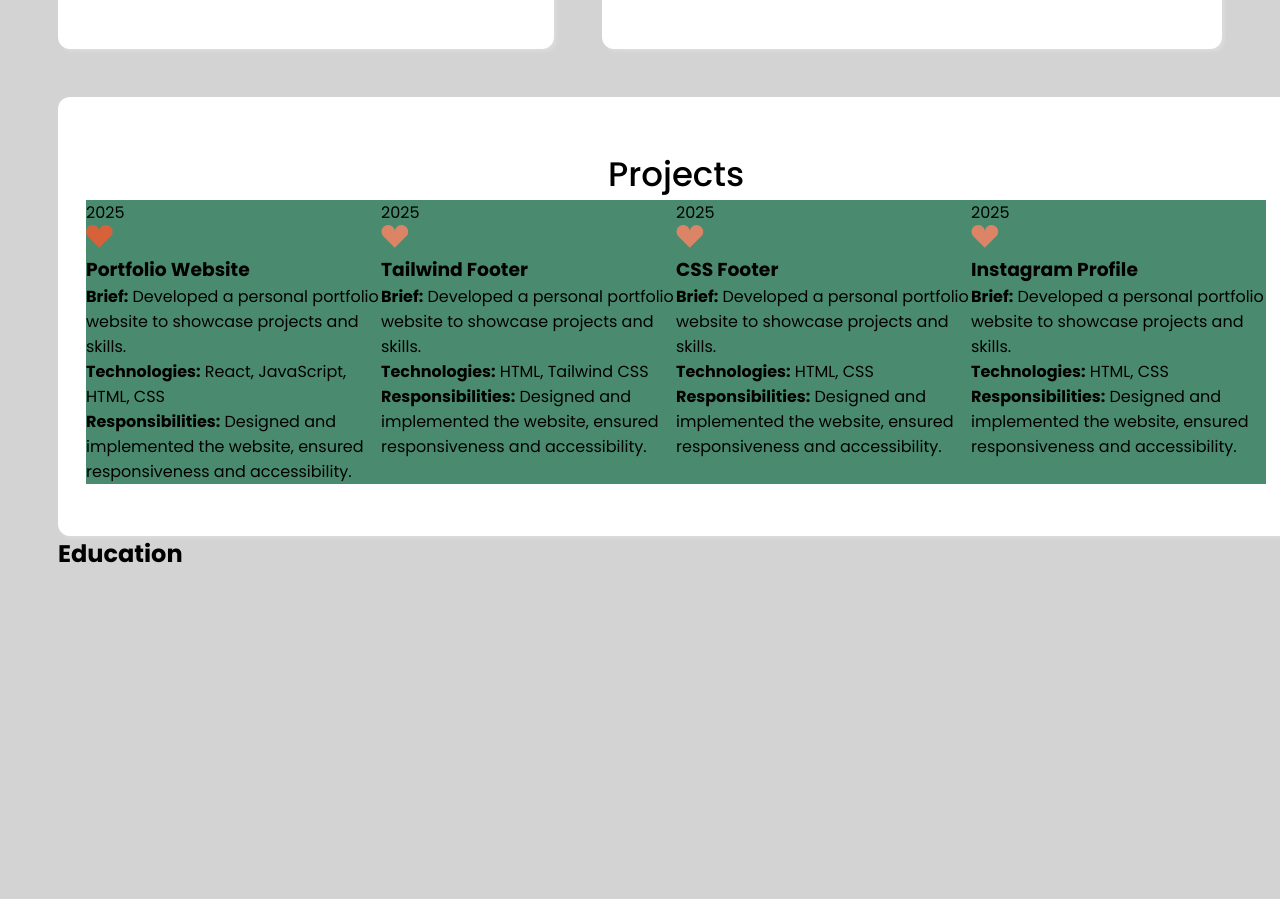
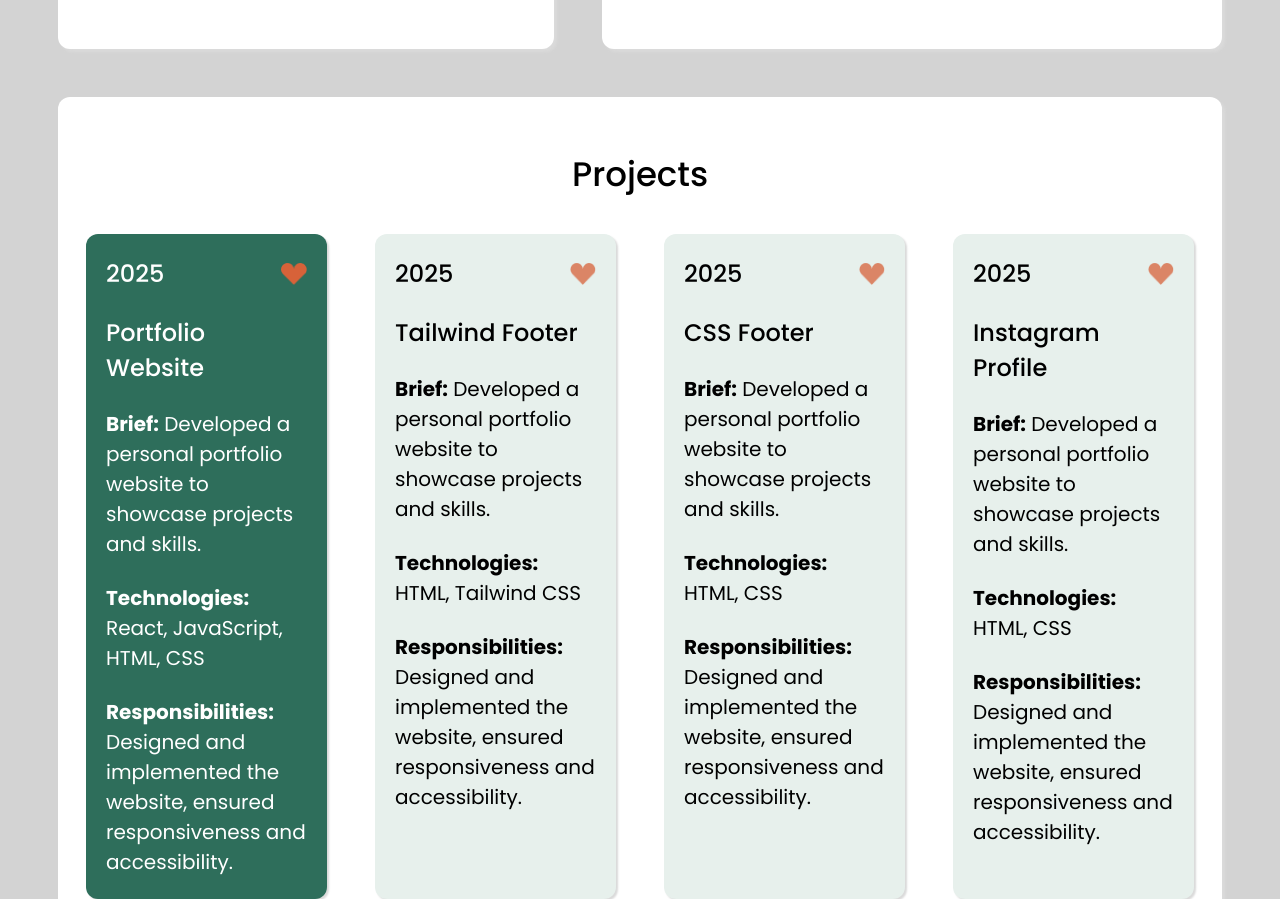
Before and after one commit to tawandakasunzuma/TAWKAS25106_FTO2502_A1_TawandaKasunzuma_SDF_Portfolio_Piece, a plain HTML site: page index.html in a window 1280 px wide. Shown: the part 829-1728 px from the top of the page. Before the commit the page ends 1464 px from the top, so only its background shows below. Drawn offline with Linux system fonts and the light colour scheme.

Commit message:
update projects section in css file

```diff
--- a/styles.css
+++ b/styles.css
@@ -69,6 +69,7 @@ header {
     border-radius: 0.75rem;
     padding: 3.25rem 1.75rem;
     box-shadow: 3px 3px 3px #DADADA;
+    /*Double check box shadow for projects */
 }
 
 .proficiency-section {
@@ -81,7 +82,7 @@ header {
 
 .projects-section {
     margin-top: 3rem;
-    width: 77.25rem;
+    max-width: 82.375rem;
 }
 
 /* Proficiency */
@@ -171,11 +172,58 @@ header {
     text-align: center;
 }
 
-.project-article {
-    background-color: #4A8B70;
-}
-
 .projects {
     display: grid;
     grid-template-columns: repeat(4, 1fr);
+    gap: 3rem;
+    justify-items: stretch;
+    margin-top: 2.125rem;
 }
+
+.project-article {
+    border-radius: 0.75rem;
+    box-shadow: 2px 2px 2px #DADADA;
+    background-color: #E7F0EC;
+    color: #000;
+    padding: 1.375rem 1.25rem;
+}
+
+.fav-article {
+    background-color: #2E6E5B;
+    color: #FFFFFF;
+}
+
+.heart-icon {
+    width: 1.625rem;
+    height: 1.375rem;
+}
+
+.top-article {
+    display: flex;
+    justify-content: space-between;
+    align-items: center;
+}
+
+.top-article p {
+    font-size: 1.5rem;
+    font-weight: 500;
+}
+
+.project-article h3 {
+    margin: 1.5rem 0;
+    font-size: 1.5rem;
+    font-weight: 500;
+}
+
+.project-content {
+    font-size: 1.25rem;
+    font-weight: 400;
+}
+
+.project-content strong {
+    font-weight: 700;
+}
+
+.project-content p:nth-child(2) {
+    margin: 1.5rem 0;
+}
```
